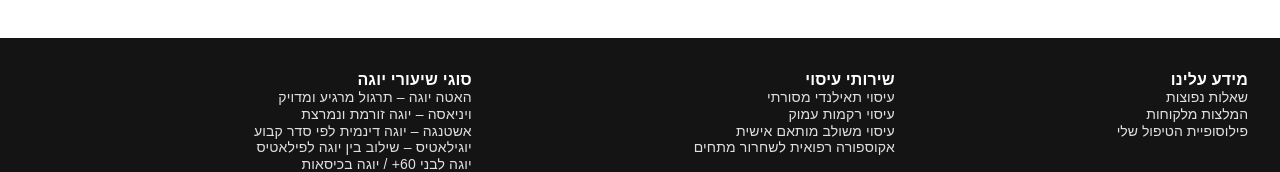
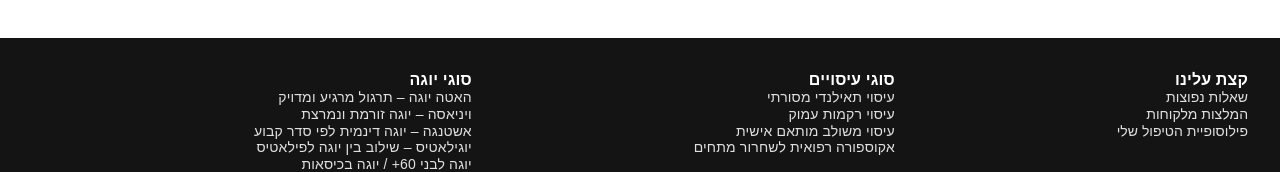
Before and after one commit to yotamgr314/HALO-SPA-BARTER, a React (Create React App) app in the folder frontend/: page /about in a window 1280 px wide. Shown: the part 566-738 px from the top of the page. Built offline with nearby package versions, Linux system fonts and the light colour scheme; some icons are missing.

Commit message:
update footer.jsx -content.
update footer.jsx -content.

```diff
--- a/frontend/src/components/shared/Footer.jsx
+++ b/frontend/src/components/shared/Footer.jsx
@@ -55,7 +55,7 @@ const Footer = () => {
               lineHeight: 1.2,
             }}
           >
-            מידע עלינו
+            קצת עלינו
           </Typography>
           <Link href="/faq" underline="none" sx={linkStyle}>
             שאלות נפוצות
@@ -131,7 +131,7 @@ const Footer = () => {
               lineHeight: 1.2,
             }}
           >
-            שירותי עיסוי
+            סוגי עיסויים
           </Typography>
           <Typography variant="body2" sx={textStyle}>
             עיסוי תאילנדי מסורתי
@@ -170,7 +170,7 @@ const Footer = () => {
               lineHeight: 1.2,
             }}
           >
-            סוגי שיעורי יוגה
+            סוגי יוגה
           </Typography>
           <Typography variant="body2" sx={textStyle}>
             האטה יוגה – תרגול מרגיע ומדויק
```
